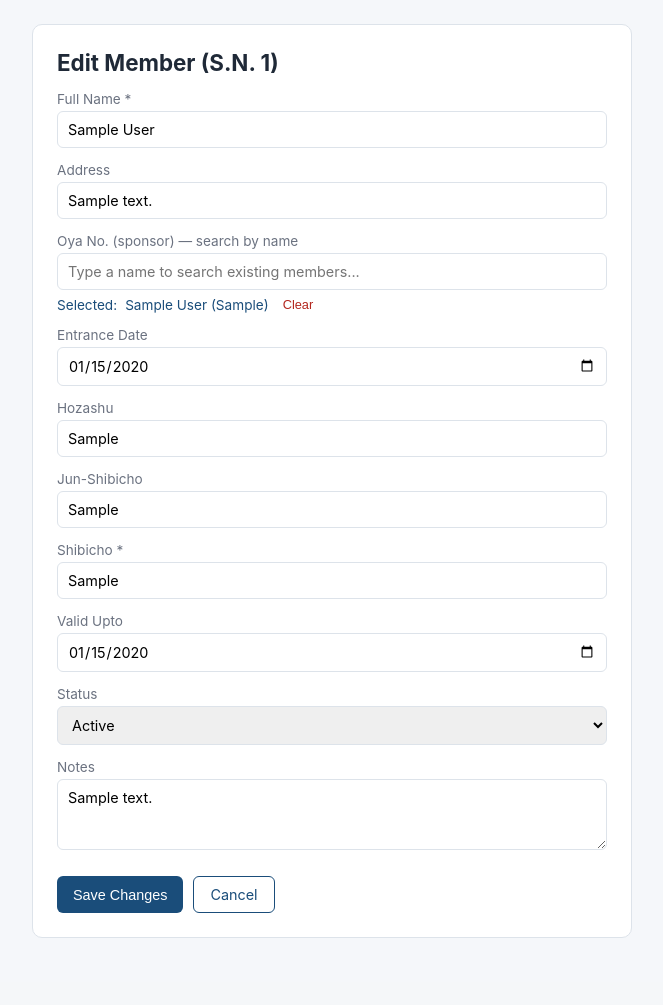
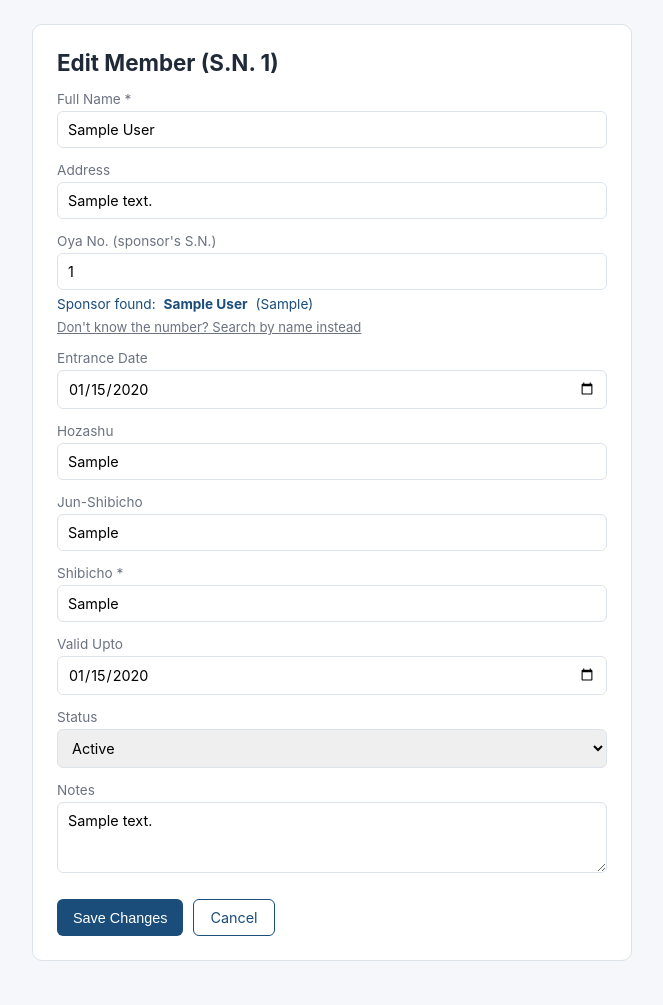
Before and after one commit to Kanxa-01/Reyukai-Documentary-, a Flask app: page /members/1/edit in a window 1280 px wide. Shown: the part 49-1054 px from the top of the page, without its empty margins (82-745 px from the left). Before the commit the page ends 987 px from the top, so only its background shows below. Run offline with Flask 3, Linux system fonts and the light colour scheme; a user stored in the database is signed in; tables that the repository leaves empty hold one stand-in row (values such as "Sample post").

Commit message:
Oya No. field now looks up directly by S.N. number

```diff
--- a/app.py
+++ b/app.py
@@ -172,7 +172,7 @@ def members_list():
 @app.route('/api/members/search')
 @login_required
 def api_members_search():
-    """Used by the Oya No. autocomplete on the member form."""
+    """Used by the 'search by name instead' fallback on the member form."""
     q = request.args.get('q', '').strip()
     exclude_id = request.args.get('exclude_id', type=int)
     if not q:
@@ -182,6 +182,16 @@ def api_members_search():
         query = query.filter(Member.id != exclude_id)
     results = query.order_by(Member.full_name).limit(10).all()
     return jsonify([{'id': m.id, 'full_name': m.full_name, 'shibicho': m.shibicho} for m in results])
+
+
+@app.route('/api/members/<int:member_id>')
+@login_required
+def api_member_lookup(member_id):
+    """Used by the Oya No. field to look up a member directly by S.N."""
+    member = Member.query.get(member_id)
+    if not member:
+        return jsonify({'error': 'not found'}), 404
+    return jsonify({'id': member.id, 'full_name': member.full_name, 'shibicho': member.shibicho})
 
 
 @app.route('/members/add', methods=['GET', 'POST'])
--- a/templates/member_form.html
+++ b/templates/member_form.html
@@ -10,16 +10,20 @@
         <label>Address</label>
         <input type="text" name="address" value="{{ member.address if member else '' }}">
 
-        <label>Oya No. (sponsor) — search by name</label>
-        <div class="autocomplete-wrap">
+        <label>Oya No. (sponsor's S.N.)</label>
+        <input type="number" name="oya_id" id="oya_id" min="1"
+               placeholder="Enter the sponsor's S.N. number..."
+               value="{{ member.oya_id if member and member.oya_id else '' }}">
+        <div class="selected-oya" id="oya-status"></div>
+        <div style="margin-top: 4px;">
+            <a href="#" id="toggle-name-search" style="font-size: 0.82rem; color: var(--muted);">
+                Don't know the number? Search by name instead
+            </a>
+        </div>
+        <div class="autocomplete-wrap" id="name-search-wrap" style="display:none; margin-top: 8px;">
             <input type="text" id="oya-search" placeholder="Type a name to search existing members..." autocomplete="off">
             <div class="autocomplete-results" id="oya-results"></div>
         </div>
-        <div class="selected-oya" id="selected-oya">
-            Selected: <span id="selected-oya-label"></span>
-            <button type="button" onclick="clearOya()">Clear</button>
-        </div>
-        <input type="hidden" name="oya_id" id="oya_id" value="{{ member.oya_id if member and member.oya_id else '' }}">
 
         <label>Entrance Date</label>
         <input type="date" name="entrance_date" value="{{ member.entrance_date.strftime('%Y-%m-%d') if member and member.entrance_date else '' }}">
@@ -54,18 +58,60 @@
 </div>
 
 <script>
+const oyaIdField = document.getElementById('oya_id');
+const oyaStatus = document.getElementById('oya-status');
+const shibichoField = document.querySelector('input[name="shibicho"]');
+let lookupTimer;
+
+function applyOyaResult(m) {
+    oyaStatus.style.display = 'flex';
+    oyaStatus.innerHTML = `Sponsor found: <b>${m.full_name}</b> (${m.shibicho})`;
+    oyaStatus.style.color = 'var(--primary)';
+    // Auto-fill Shibicho from the sponsor -- new members usually join under
+    // the same Shibicho as whoever sponsored them. Only fills if currently
+    // blank, so it never silently overwrites something you typed on purpose.
+    if (shibichoField && !shibichoField.value.trim()) {
+        shibichoField.value = m.shibicho;
+    }
+}
+
+function lookupOyaById(id) {
+    if (!id) { oyaStatus.style.display = 'none'; return; }
+    fetch(`/api/members/${id}`)
+        .then(r => {
+            if (!r.ok) throw new Error('not found');
+            return r.json();
+        })
+        .then(m => applyOyaResult(m))
+        .catch(() => {
+            oyaStatus.style.display = 'flex';
+            oyaStatus.innerHTML = `No member found with S.N. ${id}`;
+            oyaStatus.style.color = 'var(--error-text)';
+        });
+}
+
+oyaIdField.addEventListener('input', () => {
+    clearTimeout(lookupTimer);
+    const id = oyaIdField.value.trim();
+    lookupTimer = setTimeout(() => lookupOyaById(id), 350);
+});
+
+{% if member and member.oya %}
+lookupOyaById({{ member.oya_id }});
+{% endif %}
+
+// Fallback: search by name, for when you don't know the S.N.
+const toggleLink = document.getElementById('toggle-name-search');
+const nameSearchWrap = document.getElementById('name-search-wrap');
 const oyaSearch = document.getElementById('oya-search');
 const oyaResults = document.getElementById('oya-results');
-const oyaIdField = document.getElementById('oya_id');
-const selectedOyaBox = document.getElementById('selected-oya');
-const selectedOyaLabel = document.getElementById('selected-oya-label');
 const excludeId = {{ member.id if member else 'null' }};
 let debounceTimer;
 
-{% if member and member.oya %}
-selectedOyaBox.style.display = 'flex';
-selectedOyaLabel.textContent = "{{ member.oya.full_name }} ({{ member.oya.shibicho }})";
-{% endif %}
+toggleLink.addEventListener('click', (e) => {
+    e.preventDefault();
+    nameSearchWrap.style.display = nameSearchWrap.style.display === 'none' ? 'block' : 'none';
+});
 
 oyaSearch.addEventListener('input', () => {
     clearTimeout(debounceTimer);
@@ -84,13 +130,13 @@ oyaSearch.addEventListener('input', () => {
                 }
                 data.forEach(m => {
                     const div = document.createElement('div');
-                    div.innerHTML = `${m.full_name} <span class="ac-shibicho">— ${m.shibicho}</span>`;
+                    div.innerHTML = `${m.full_name} <span class="ac-shibicho">— S.N. ${m.id}, ${m.shibicho}</span>`;
                     div.onclick = () => {
                         oyaIdField.value = m.id;
-                        selectedOyaLabel.textContent = `${m.full_name} (${m.shibicho})`;
-                        selectedOyaBox.style.display = 'flex';
+                        applyOyaResult(m);
                         oyaResults.style.display = 'none';
                         oyaSearch.value = '';
+                        nameSearchWrap.style.display = 'none';
                     };
                     oyaResults.appendChild(div);
                 });
@@ -99,11 +145,6 @@ oyaSearch.addEventListener('input', () => {
     }, 250);
 });
 
-function clearOya() {
-    oyaIdField.value = '';
-    selectedOyaBox.style.display = 'none';
-}
-
 document.addEventListener('click', (e) => {
     if (!e.target.closest('.autocomplete-wrap')) oyaResults.style.display = 'none';
 });
```
